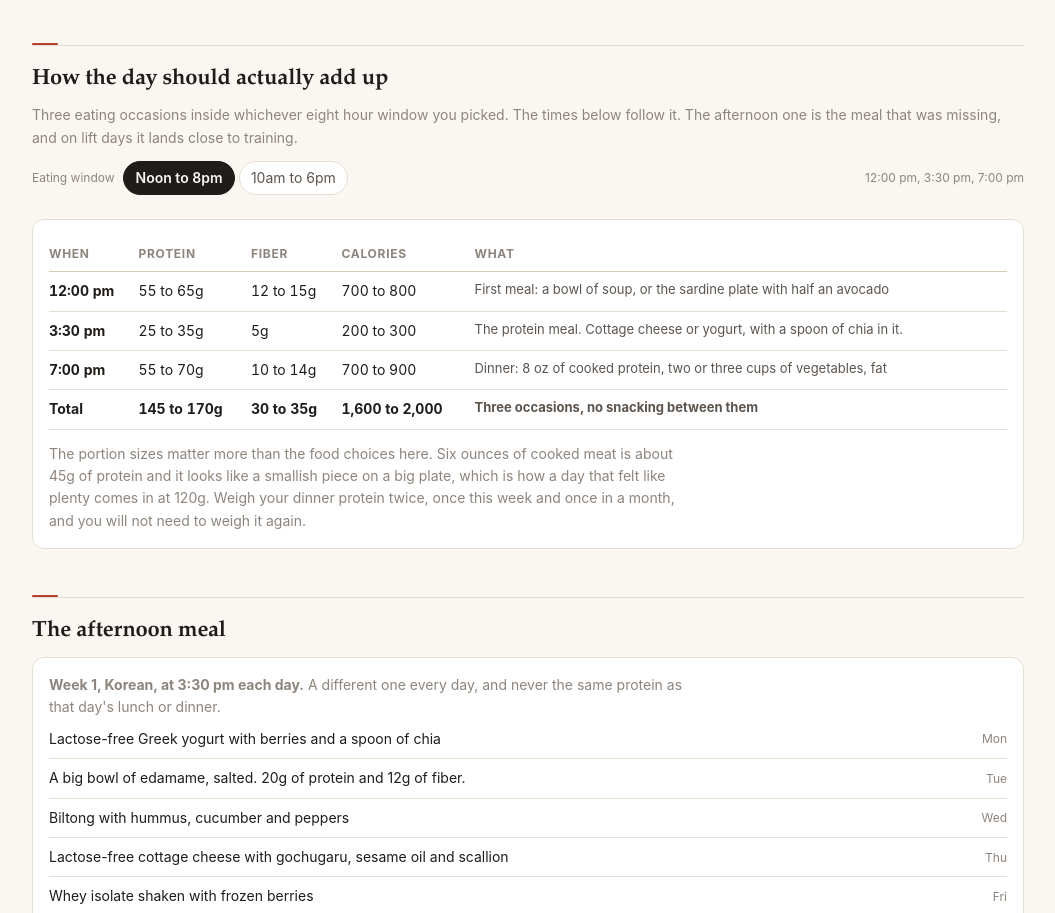
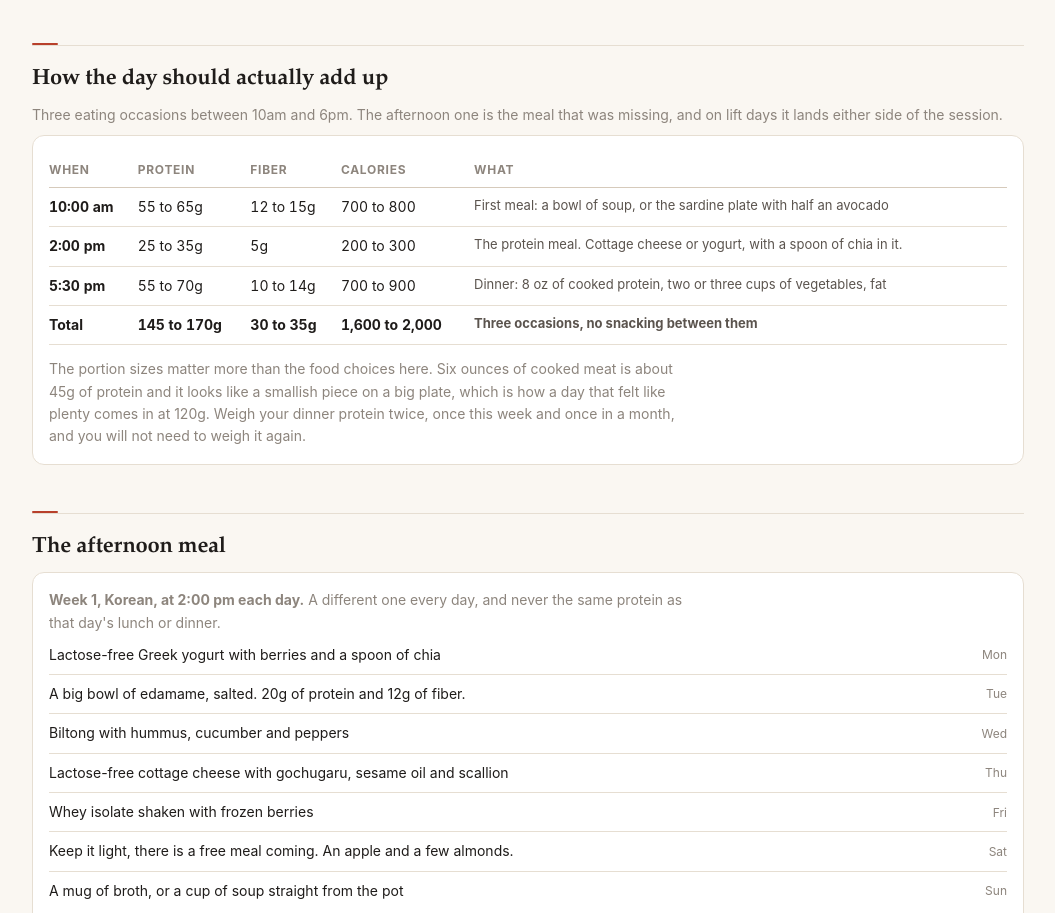
Before and after one commit to frugalhahns/kitchen, a plain HTML site: page fuel.html in a window 1280 px wide. Shown: the part 7229-8142 px from the top of the page, without its empty margins (112-1167 px from the left). Drawn offline with Linux system fonts and the light colour scheme.

Commit message:
Settle on one eating window, 10am to 6pm
The toggle was an extra decision on every page for no benefit once the
choice is made. CONFIG.window is now a single object and all three meal
times derive from it: 10:00 am, 2:00 pm, 5:30 pm.

The prose that assumed a choice is rewritten rather than left dangling:

- The protocol rule is "Eat between 10am and 6pm" instead of "pick a window",
  and it says why this is the version worth having: earlier in the day suits
  fasting glucose, and a 5:30 dinner means he eats with his son rather than
  after him.
- "Do not add breakfast" became "Do not eat before 10 or after 6", because
  the 10am meal now is breakfast. The old wording only made sense against a
  noon start.
- The loose-stool section no longer describes four hours of coffee on an
  empty stomach, since the window opens at 10. It suggests having the coffee
  with the first meal instead.
- Training notes rewritten for the earlier window: eat at 10, train, and the
  2pm meal is the post-session 50g. If he trains in the evening, the 5:30
  dinner is the pre-lift meal instead.

Removed windowPicker and the eatwindow storage key. activeWindow() stays as
the single accessor so every page keeps reading its times from one place.

Co-Authored-By: Claude Opus 5 (1M context) <noreply@anthropic.com>

```diff
--- a/assets/app.js
+++ b/assets/app.js
@@ -135,24 +135,7 @@ function proteinTag(text) {
 
 /* ---------- eating window ---------- */
 
-function activeWindow() {
-  const id = store.get('eatwindow', CONFIG.windows[0].id);
-  return CONFIG.windows.find((w) => w.id === id) || CONFIG.windows[0];
-}
-
-function windowPicker(mountSel) {
-  const mount = $(mountSel);
-  if (!mount) return;
-  const cur = activeWindow();
-  mount.className = 'weekbar';
-  mount.innerHTML =
-    '<span class="now" style="margin:0 .3rem 0 0">Eating window</span>' +
-    CONFIG.windows.map((w) => `<button data-win="${w.id}" class="${w.id === cur.id ? 'on' : ''}">${esc(w.label)}</button>`).join('') +
-    `<span class="now">${esc(cur.first)}, ${esc(cur.snack)}, ${esc(cur.dinner)}</span>`;
-  mount.querySelectorAll('button').forEach((b) => {
-    b.onclick = () => { store.set('eatwindow', b.dataset.win); location.reload(); };
-  });
-}
+function activeWindow() { return CONFIG.window; }
 
 /* ---------- chrome ---------- */
 
--- a/data/plan.js
+++ b/data/plan.js
@@ -18,20 +18,11 @@ const CONFIG = {
   resetWeeks: 12,
   // Set your real date. The week containing it gets a note.
   birthday: '2026-10-15',
-  // Eating windows (16:8 either way). Pick one on the week view, it sticks.
-  // Three eating occasions inside whichever you choose. See the Fuel page for why.
-  windows: [
-    {
-      id: 'noon', label: 'Noon to 8pm',
-      first: '12:00 pm', snack: '3:30 pm', dinner: '7:00 pm', end: '8:00 pm',
-      why: 'The default. Right if you lift in the afternoon or evening and eat dinner with the family at seven.',
-    },
-    {
-      id: 'early', label: '10am to 6pm',
-      first: '10:00 am', snack: '2:00 pm', dinner: '5:30 pm', end: '6:00 pm',
-      why: 'Shift here if you lift in the morning, or if you want the last meal well clear of bedtime. Eating earlier in the day tends to sit better with fasting glucose, and it is the same 16:8 either way. The first meal becomes eggs and vegetables rather than a full plate.',
-    },
-  ],
+  // The eating window. 16:8, three occasions inside it. See the Fuel page.
+  window: {
+    first: '10:00 am', snack: '2:00 pm', dinner: '5:30 pm', end: '6:00 pm',
+    label: '10am to 6pm',
+  },
   // Protein target, grams/day. Roughly 1g per lb of goal bodyweight.
   proteinTarget: 170,
   // Fiber target, grams/day. The number this plan was missing entirely.
@@ -1309,8 +1300,8 @@ const PROTOCOL = {
     { rule: 'Fish twice a week, chicken twice, red meat twice.', detail: 'Every week in the cycle is built to that shape, with sardines at lunch as the second fish. The reason is your cholesterol history: saturated fat is the main dietary lever on ApoB and the fattiest cuts here, short ribs and pork shoulder and wings, are anchors rather than staples. Oily fish is the one thing on this plan that nothing else replaces. See the protein section on this page for what to do with the week 12 numbers.' },
     { rule: 'Fiber, 30 to 40g a day. Lentils and beans are how you get there.', detail: 'This plan originally had no fiber target at all, which was a real hole given both of your numbers. Vegetables alone get you to about 17g. A cup of lentils or black beans adds 15 and closes it in one move. Viscous fiber lowers LDL directly and blunts the glucose rise from anything eaten with it, so it happens to be the one addition that works on your cholesterol and your blood sugar at the same time. Legumes are not grains and were never excluded from this protocol.' },
     { rule: 'Ten pounds of vegetables a week, from the market.', detail: 'It sounds like a lot and it is roughly right for two adults. Buy for the slot rather than the recipe: roasting vegetables, sturdy greens, something raw and crunchy, herbs, alliums. Then roast a sheet pan of whatever it was.' },
-    { rule: 'Three eating occasions inside the window, not two.', detail: 'Noon, around 3:30pm, and dinner. Two meals a day quietly delivers about 120g of protein against a 170g target and a deficit big enough to cost you muscle, which is a fat-loss plan rather than the recomposition you actually want. The afternoon one is a protein meal, not a snack: cottage cheese, yogurt, or four ounces of whatever is already cooked. The Fuel page has the arithmetic and your numbers.' },
-    { rule: 'Pick an eight hour window and hold it loosely.', detail: 'Noon to 8pm or 10am to 6pm, whichever fits the week. Switch it on the week view and every page follows. Black coffee, tea and water outside it. The window is a tool for eating less without counting, not a rule with moral weight, and the earlier one tends to sit slightly better with fasting glucose if dinner at 5:30 works with your family. What matters is that the three occasions land inside whichever you pick, rather than a fourth appearing outside it.' },
+    { rule: 'Three eating occasions inside the window, not two.', detail: '10am, around 2pm, and dinner at 5:30. Two meals a day quietly delivers about 120g of protein against a 170g target and a deficit big enough to cost you muscle, which is a fat-loss plan rather than the recomposition you actually want. The afternoon one is a protein meal, not a snack: cottage cheese, yogurt, or four ounces of whatever is already cooked. The Fuel page has the arithmetic and your numbers.' },
+    { rule: 'Eat between 10am and 6pm, and hold it loosely.', detail: 'Black coffee, tea and water outside it, nothing with calories. Eating earlier in the day and finishing well clear of bedtime is the version that sits best with fasting glucose, and a 5:30 dinner means you eat with your son rather than after him. The window is a tool for eating less without counting, not a rule with moral weight. What matters is that the three occasions land inside it rather than a fourth appearing outside it.' },
     { rule: 'Fats from animals, olives and avocados.', detail: 'Butter, ghee, tallow, the fat off the chicken pan, olive oil, avocado oil, sesame oil. Save every rendered fat, it is the best thing you will cook with all week and it is free.' },
     { rule: 'Alcohol goes with the free meal, if at all.', detail: 'It stalls fat loss out of proportion to its calories and it reliably wrecks the decisions that keep the rest of this intact. Attaching it to the one free meal means you never have to decide about it on a Tuesday.' },
     { rule: 'Walk ten to fifteen minutes after dinner. Every night.', detail: 'This is the highest-return habit on the whole site and it is not exercise, it is glucose management. Walking right after a meal pulls glucose into muscle without insulin. With a prediabetes history it does more per minute than anything else here. Take your son.' },
@@ -1459,7 +1450,7 @@ const FUEL = {
   },
   day: {
     title: 'How the day should actually add up',
-    body: 'Three eating occasions inside whichever eight hour window you picked. The times below follow it. The afternoon one is the meal that was missing, and on lift days it lands close to training.',
+    body: 'Three eating occasions between 10am and 6pm. The afternoon one is the meal that was missing, and on lift days it lands either side of the session.',
     rows: [
       { slot: 'first', what: 'First meal: a bowl of soup, or the sardine plate with half an avocado', protein: '55 to 65g', kcal: '700 to 800', fiber: '12 to 15g' },
       { slot: 'snack', what: 'The protein meal. Cottage cheese or yogurt, with a spoon of chia in it.', protein: '25 to 35g', kcal: '200 to 300', fiber: '5g' },
@@ -1550,7 +1541,7 @@ const FUEL = {
       { p: 'But go up slowly or it gets worse before it gets better.', d: 'Doubling fiber inside a week means gas, bloating and looser stool for a stretch, and most people quit there and blame the beans. Add one cup of legumes a day, hold it for a week, then adjust. Drink more water than feels necessary while you do.' },
       { p: 'Very high fat can do this on its own.', d: 'The first version of this plan was extremely fat-heavy: fatty cuts, tallow, oil on everything. Fat arriving faster than your bile can handle it makes for looser stool. The rebalance toward fish, chicken, legumes and olive oil pulls in the right direction here too, which is a second reason for it.' },
       { p: 'Allulose is a known offender, and it is optional here.', d: 'It behaves like a sugar alcohol in the gut and at more than a spoonful it causes gas and loose stool in a lot of people. It is listed as optional in the pantry for exactly this reason. If you use it and this is your baseline, drop it for two weeks and see what happens.' },
-      { p: 'Black coffee for four hours on an empty stomach.', d: 'A noon first meal means a long morning of coffee on nothing, and coffee stimulates the colon directly whether or not it has caffeine in it. Cheap thing to test: move it later, or eat first, for a week.' },
+      { p: 'Black coffee on an empty stomach.', d: 'Coffee stimulates the colon directly whether or not it has caffeine in it, and on this window you are drinking it for a couple of hours before the first meal. Cheap thing to test: have it with the 10am meal rather than before it, for a week.' },
       { p: 'Mention it at the lab appointment.', d: 'You are already getting blood drawn. A long-standing change in stool consistency is a thirty second thing to raise while you are there, and there are several ordinary explanations worth ruling out properly rather than guessing at from a meal-plan website. Not urgent. Just do not let it be the thing you never get round to saying.' },
     ],
     test: 'The clean test for the dairy question: cut all dairy for two weeks, then reintroduce Greek yogurt on its own and see what happens. Two weeks is long enough to be sure and short enough that you will actually do it. Change one thing at a time or you will learn nothing.',
@@ -1579,7 +1570,7 @@ const FUEL = {
   ],
   nots: [
     { p: 'Nuts are not a protein snack.', d: 'An ounce of almonds is 165 calories and 6g of protein. That is the worst ratio in your pantry and it is extremely easy to eat three ounces without noticing. Nuts are a fat you add on purpose, not a snack you reach for, and they are already on the stall list on the Plan page for exactly this reason.' },
-    { p: 'Do not add breakfast.', d: 'A yogurt at 7am moves your first meal four hours earlier and turns 16:8 into 13:11. The window is not magic, but the overnight fasting hours are one of the levers on your fasting glucose, and you get the same protein by moving that yogurt to 3:30pm at no cost. The exception is already in the plan: if you lift in the morning, shift the whole window earlier rather than eating outside it.' },
+    { p: 'Do not eat before 10 or after 6.', d: 'The 10am meal is your breakfast, so nothing needs adding in front of it. A yogurt at 7am turns 16:8 into 13:11, and a snack at 9pm does the same thing from the other end. The window is not magic, but the overnight fasting hours are one of the levers on your fasting glucose and they are free. Black coffee, tea and water are fine at either end.' },
     { p: 'Do not eat between the three meals.', d: 'Three defined occasions is a structure. Three occasions plus grazing is just eating all day, and it is the most common way a plan like this quietly stops producing a deficit. Cheese and nuts at 5pm are the usual culprits.' },
     { p: 'Do not chase the deficit lower when progress stalls.', d: 'The instinct is to cut more. At a 500 calorie deficit with 170g of protein and four lifts a week, a stall is almost never too many calories in the food you planned. It is the food you did not plan, or the free meal expanding, or sleep, or water weight sitting on top of real fat loss. Cutting to 1,200 calories will cost you the muscle you are training for.' },
   ],
@@ -1654,7 +1645,7 @@ const EATOUT = {
 const TRAINING = {
   intro: 'Four days on the Tonal, Monday Tuesday Thursday Friday, following Go Big or Go Home. The Tonal decides what you lift and how much. This page is only about the parts it does not handle: when to eat around it, and the walking that does more for your blood sugar than any of the lifting does.',
   week: [
-    { day: 'Mon', what: 'Tonal, Go Big or Go Home', food: 'Train after noon if you can. If you train before the window opens, that is fine, but eat 50g of protein within 90 minutes of finishing. Monday dinner in every week of this cycle is the highest-protein one for exactly this reason.' },
+    { day: 'Mon', what: 'Tonal, Go Big or Go Home', food: 'Train after the 10am meal if you can, and the 2pm meal covers the 50g of protein you want within 90 minutes of finishing. Monday dinner in every week of this cycle is the highest-protein one for the same reason.' },
     { day: 'Tue', what: 'Tonal, Go Big or Go Home', food: 'Same. Back-to-back lift days are the ones where underfeeding protein catches up with you.' },
     { day: 'Wed', what: 'Rest from lifting. Walk 30 to 40 min.', food: 'Wednesday is the zero-cook night in every week. Something out of the fridge or a bag out of the freezer.' },
     { day: 'Thu', what: 'Tonal, Go Big or Go Home', food: 'Steak night tends to fall here, which is not an accident.' },
@@ -1669,5 +1660,5 @@ const TRAINING = {
     { thing: 'Sleep 7 hours or the rest of this works less well', why: 'Short sleep raises insulin resistance and appetite measurably within days. It is not a moral issue, it is the same lever as the food.' },
     { thing: 'Measure your waist weekly, same time, same place', why: 'The scale moves for a dozen reasons that are not fat. Your waist at the navel, first thing Saturday morning, is the number that answers the belly-fat question. Log it on the Progress page.' },
   ],
-  ifNote: 'If you lift in the morning and hate waiting until noon to eat, shift the window earlier rather than pushing through. 10am to 6pm works, with the three eating occasions sliding along with it. The fasting length matters far less than the protein total and the food quality, and training four days a week while eating nothing until noon is a good way to quit in week three.',
+  ifNote: 'The window is 10am to 6pm, which suits a morning lift: eat at 10, train, and the 2pm meal lands as the post-session one. If you train in the evening instead, dinner at 5:30 is your pre-lift meal and you may want the afternoon one a little later. The fasting length matters far less than the protein total and the food quality, so move the times around inside the window rather than pushing through hungry.',
 };
--- a/fuel.html
+++ b/fuel.html
@@ -108,7 +108,6 @@ $('#main').innerHTML = `
 
   <h2 id="day">${esc(FUEL.day.title)}</h2>
   <p class="muted">${esc(FUEL.day.body)}</p>
-  <div id="win"></div>
   <div class="card">
     <table class="log">
       <thead><tr><th>When</th><th>Protein</th><th>Fiber</th><th>Calories</th><th>What</th></tr></thead>
@@ -145,8 +144,6 @@ $('#main').innerHTML = `
     ${FUEL.adjust.map(a => `<div class="qa"><b>${esc(a.signal)}</b><p>${esc(a.do)}</p></div>`).join('')}
   </div>
 `;
-
-windowPicker('#win');
 
 $('#wsnacks').innerHTML = w.days.map(d => `<div class="frz">
   <span class="n">${esc(d.snack || w.snack || '')}</span>
```
Also changed, not shown: index.html (+0 -3 lines), 1 other file.
